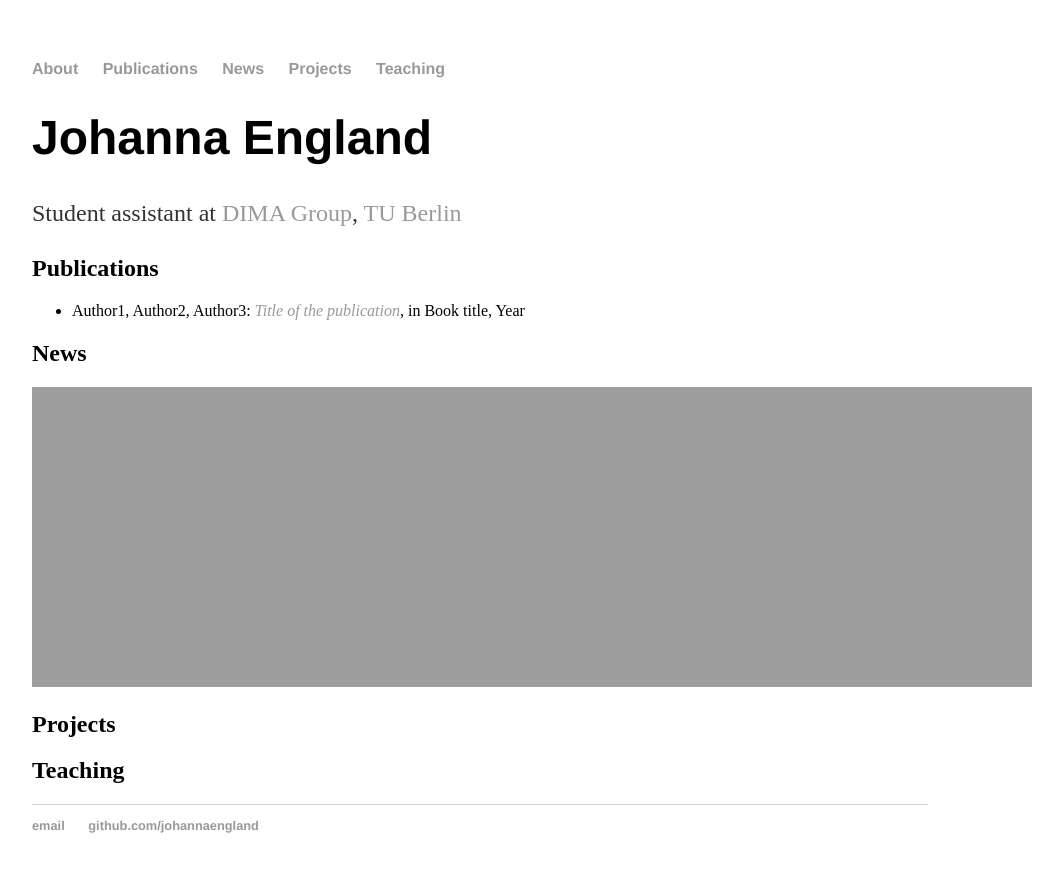
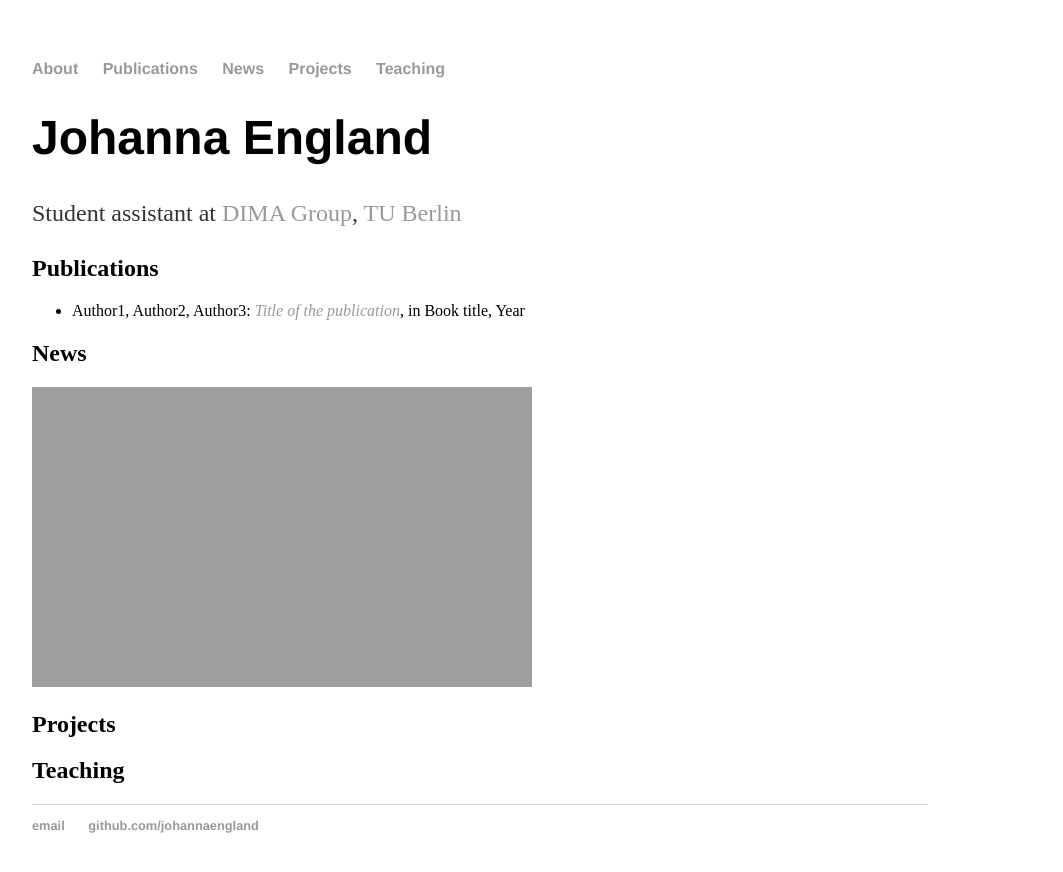
Before and after one commit to johannaengland/johannaengland.github.io, a Jekyll site: the page built from index.md, in a window 1280 px wide. Shown: the top 872 px of the page, without its empty margins (160-1223 px from the left). Built offline with Jekyll 4.4.1, drawn with Linux system fonts in a browser that asks for light colours.

Commit message:
Update index.md

```diff
--- a/index.md
+++ b/index.md
@@ -13,7 +13,7 @@ Student assistant at [DIMA Group](http://www.dima.tu-berlin.de), [TU Berlin](htt
 {% endfor %}
 
 ## News
-<iframe width="1000" height="300" style="border:none;" src="https://johannaengland.github.io/news/index.md"></iframe>
+<iframe width="500" height="300" style="border:none;" src="https://johannaengland.github.io/news/index.md"></iframe>
 
 ## Projects
 
```
